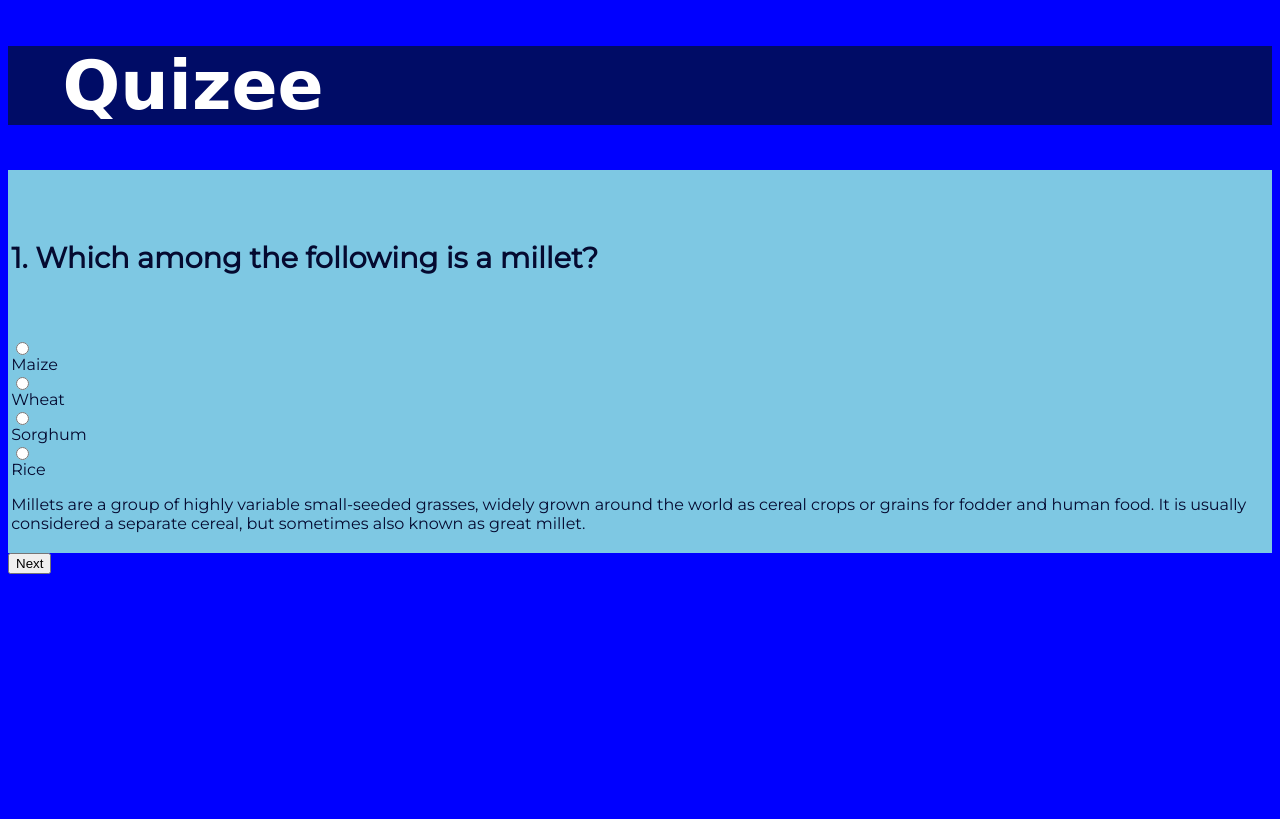
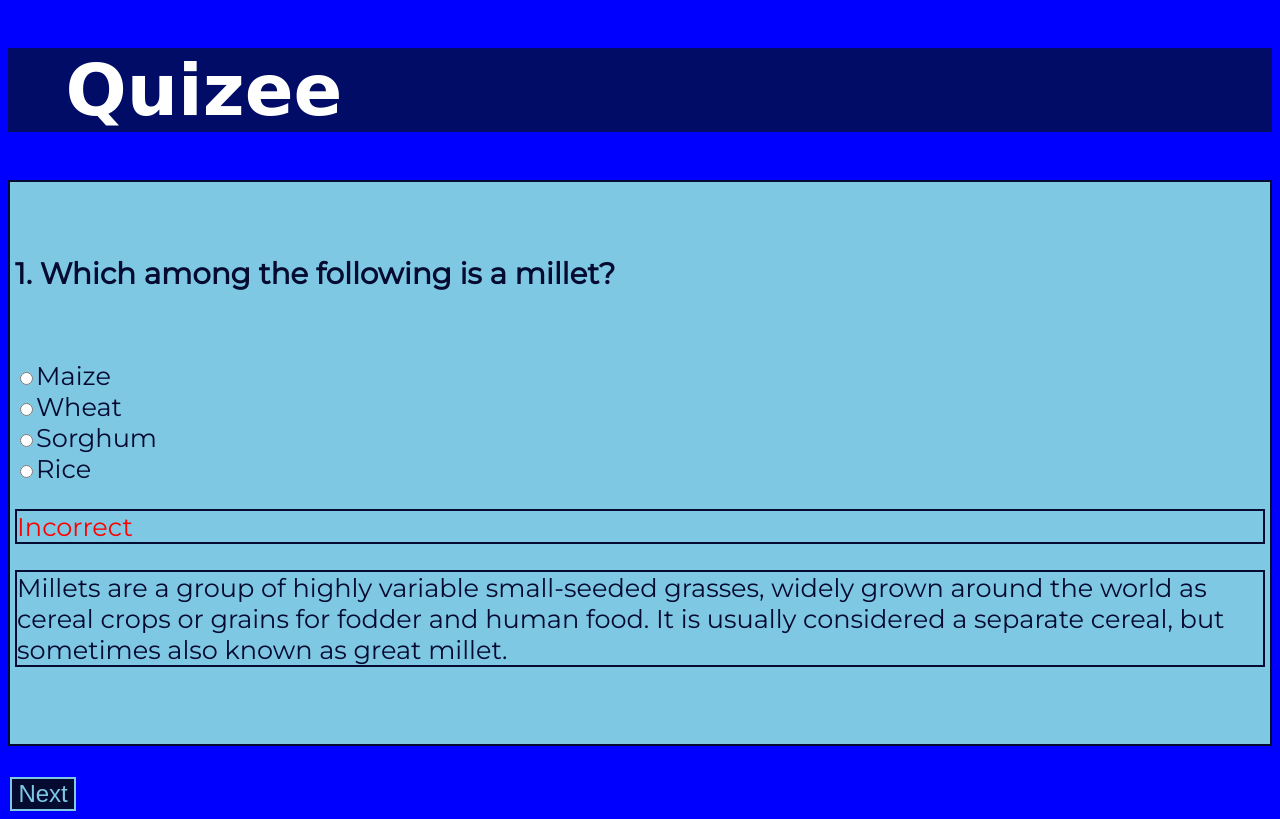
Before and after one commit to harkred/Quizee, a plain HTML site: page index.html in a window 1280 px wide. Both pictures are taken after a click on the button "Check". Drawn offline with Linux system fonts and the light colour scheme; a web font is replaced by a local one.

Commit message:
Finished making the app and also fixed some bugs.

```diff
--- a/index.html
+++ b/index.html
@@ -13,52 +13,58 @@
 
         <div class="Q1">
             <h6>1. Which among the following is a millet?</h6>
-            <label><input type="radio" name="q1" value="1">Maize</label>
-            <label><input type="radio" name="q1" value="2">Wheat</label>
-            <label><input type="radio" name="q1" value="ans">Sorghum</label>
-            <label><input type="radio" name="q1" value="3">Rice</label>
+            <label><input type="radio" name="q1" value="1">Maize</label><br>
+            <label><input type="radio" name="q1" value="2">Wheat</label><br>
+            <label><input type="radio" name="q1" value="ans">Sorghum</label><br>
+            <label><input type="radio" name="q1" value="3">Rice</label><br>
             <p class="valid1"></p>
-            <p class=ans1>Millets are a group of highly variable small-seeded grasses, widely grown around the world as cereal crops or grains for fodder and human food. It is usually considered a separate cereal, but sometimes also known as great millet.</p>
+            <p class="ans1">Millets are a group of highly variable small-seeded grasses, widely grown around the world as cereal crops or grains for fodder and human food. It is usually considered a separate cereal, but sometimes also known as great millet.</p>
         </div>
 
         <div class="Q2">
             <h6>2. Which part of the Human Body stores Glycogen?</h6>
-            <label ><input type="radio" name="q2" value="1">Intestine</label>
-            <label><input type="radio" name="q2" value="ans">Liver</label>
-            <label><input type="radio" name="q2" value="2">Skin</label>
-            <label><input type="radio" name="q2" value="3">Pancreas</label>
+            <label ><input type="radio" name="q2" value="1">Intestine</label><br>
+            <label><input type="radio" name="q2" value="ans">Liver</label><br>
+            <label><input type="radio" name="q2" value="2">Skin</label><br>
+            <label><input type="radio" name="q2" value="3">Pancreas</label><br>
             <p class="valid2"></p>
-            <p class=ans2>In liver Simple sugars (monosaccharides) which are in excess are converted into complex polysaccharides like glycogen.</p>
+            <p class="ans2">In liver Simple sugars (monosaccharides) which are in excess are converted into complex polysaccharides like glycogen.</p>
         </div>
 
         <div class="Q3">
             <h6>3. In which among the following processes Myoglobin is used?</h6>
-            <label><input type="radio" name="q3" value="ans">Storing oxygen in muscle till needed for energy production</label>
-            <label><input type="radio" name="q3" value="1">Catalysis of Biochemical reaction in muscles</label>
-            <label><input type="radio" name="q3" value="2">Muscle formation</label>
-            <label><input type="radio" name="q3" value="3">Bone formation</label>
+            <label><input type="radio" name="q3" value="ans">Storing oxygen in muscle till needed for energy production</label><br>
+            <label><input type="radio" name="q3" value="1">Catalysis of Biochemical reaction in muscles</label><br>
+            <label><input type="radio" name="q3" value="2">Muscle formation</label><br>
+            <label><input type="radio" name="q3" value="3">Bone formation</label><br>
             <p class="valid3"></p>
-            <p class=ans3>Myoglobin is distantly related to hemoglobin. It is a small protein found in heart and skeletal muscles that binds oxygen. It stores the oxygen in muscle till it is needed for energy production.</p>
+            <p class="ans3">Myoglobin is distantly related to hemoglobin. It is a small protein found in heart and skeletal muscles that binds oxygen. It stores the oxygen in muscle till it is needed for energy production.</p>
         </div>
 
         <div class="Q4">
             <h6>4. The shape of Vibrio bacteria is ________?</h6>
-            <label><input type="radio" name="q4" value="ans">Comma Shaped</label>
-            <label><input type="radio" name="q4" value="1">Dot shaped</label>
-            <label><input type="radio" name="q4" value="2">Clusters</label>
-            <label><input type="radio" name="q4" value="3">Sticks</label>
+            <label><input type="radio" name="q4" value="ans">Comma Shaped</label><br>
+            <label><input type="radio" name="q4" value="1">Dot shaped</label><br>
+            <label><input type="radio" name="q4" value="2">Clusters</label><br>
+            <label><input type="radio" name="q4" value="3">Sticks</label><br>
             <p class="valid4"></p>
-            <p class=ans4>The shape of Vibrio bacteria is comma shaped. These bacteria naturally live in certain coastal waters and are present in higher concentrations between the months of May and October when water temperatures are warmer.</p>
+            <p class="ans4">The shape of Vibrio bacteria is comma shaped. These bacteria naturally live in certain coastal waters and are present in higher concentrations between the months of May and October when water temperatures are warmer.</p>
         </div>
 
         <div class="Q5">
             <h6>5. Whch among the following are called scavengers of ecosystems?</h6>
-            <label><input type="radio" name="q5" value="ans">Fungi & Bacteria</label>
-            <label><input type="radio" name="q5" value="1">Bacteria</label>
-            <label><input type="radio" name="q5" value="2">Algae, Fungi & Bacteria</label>
-            <label><input type="radio" name="q5" value="3">None of the above</label>
+            <label><input type="radio" name="q5" value="ans">Fungi & Bacteria</label><br>
+            <label><input type="radio" name="q5" value="1">Bacteria</label><br>
+            <label><input type="radio" name="q5" value="2">Algae, Fungi & Bacteria</label><br>
+            <label><input type="radio" name="q5" value="3">None of the above</label><br>
             <p class="valid5"></p>
-            <p class=ans5>Fungi & Bacteria are called scavengers of ecosystems. Scavengers keep the ecosystem free of the bodies of dead animals, or carrion. They break down the dead organic material and recycle it into the ecosystem as nutrients.</p>
+            <p class="ans5">Fungi & Bacteria are called scavengers of ecosystems. Scavengers keep the ecosystem free of the bodies of dead animals, or carrion. They break down the dead organic material and recycle it into the ecosystem as nutrients.</p>
+        </div>
+
+        <div class="stats">
+            Congrats! you scored <span class="score"></span>
+            <br>
+            (To try again please refresh)
         </div>
 
         <footer>
--- a/script.js
+++ b/script.js
@@ -18,9 +18,19 @@ check.addEventListener("click", () => {
         }
     }
 
+    const valid = document.querySelector(".valid"+currentQtn);
+    valid.style.display = "block";
+
     if (opted == "ans") {
         correct++;
+        valid.append("Correct");
+        valid.style.color = "green";
     }
+    else {
+        valid.append("Incorrect");
+        valid.style.color = "red";
+    }
+
 
     let ansPara = document.querySelector(".ans"+currentQtn);
     ansPara.style.display = "block";
@@ -38,7 +48,14 @@ next.addEventListener("click", () => {
 
     if (currentQtn > maxQtn) {
         next.style.display = "none";
-        alert("finished");
+
+        const stats = document.querySelector(".stats");
+        stats.style.display = "flex";
+
+        const score = document.querySelector(".score");
+
+        score.append(correct + "/" + maxQtn);
+        return
     }
 
     let nextQ = document.querySelector(".Q"+currentQtn);
--- a/style.css
+++ b/style.css
@@ -8,14 +8,14 @@ body {
 
 header h1 {
     font-family: 'Festive', cursive;
-    font-size: 4.25em;
+    font-size: 4.5em;
     background-color: #000C66;
     color: #FFFFFF;
     padding: 0 0.80em 0 0.80em;
 }
 
 h6 {
-    font-size: 1.8em;
+    font-size: 1.15em !important;
 }
 
 div {
@@ -23,21 +23,50 @@ div {
     color: #050A30;
     display: none;
     padding: 0.2em;
-}
-
-
-input {
-    display: block;
+    border-color:#050A30;
+    border-style: solid;
+    border-width: 2px;
+    font-size: 1.6em;
+    padding-bottom: 2em;
 }
 
 p {
     display: none;
+    border-color:#050A30;
+    border-style: solid;
+    border-width: 2px;
 }
 
 .Q1 {
     display: block;
 }
 
+footer button {
+    color:#7EC8E3;
+    background-color:#050A30;
+    font-size: 1.5em;
+    border-color:#7EC8E3;
+    border-style: solid;
+    border-width: 2px;
+    cursor: pointer;
+    margin: 0.1em;
+    margin-top: 1.3em;
+}
+
+.stats {
+    text-align: center;
+    display: none;
+    flex-direction: column;
+    justify-content: center;
+    align-items: center;
+    color:#7EC8E3;
+    background-color:#050A30;
+    font-size: 2em;
+    border-color:#7EC8E3;
+    border-style: solid;
+    border-width: 2px;
+}
+
 footer .next {
     display: none;
 }
```
